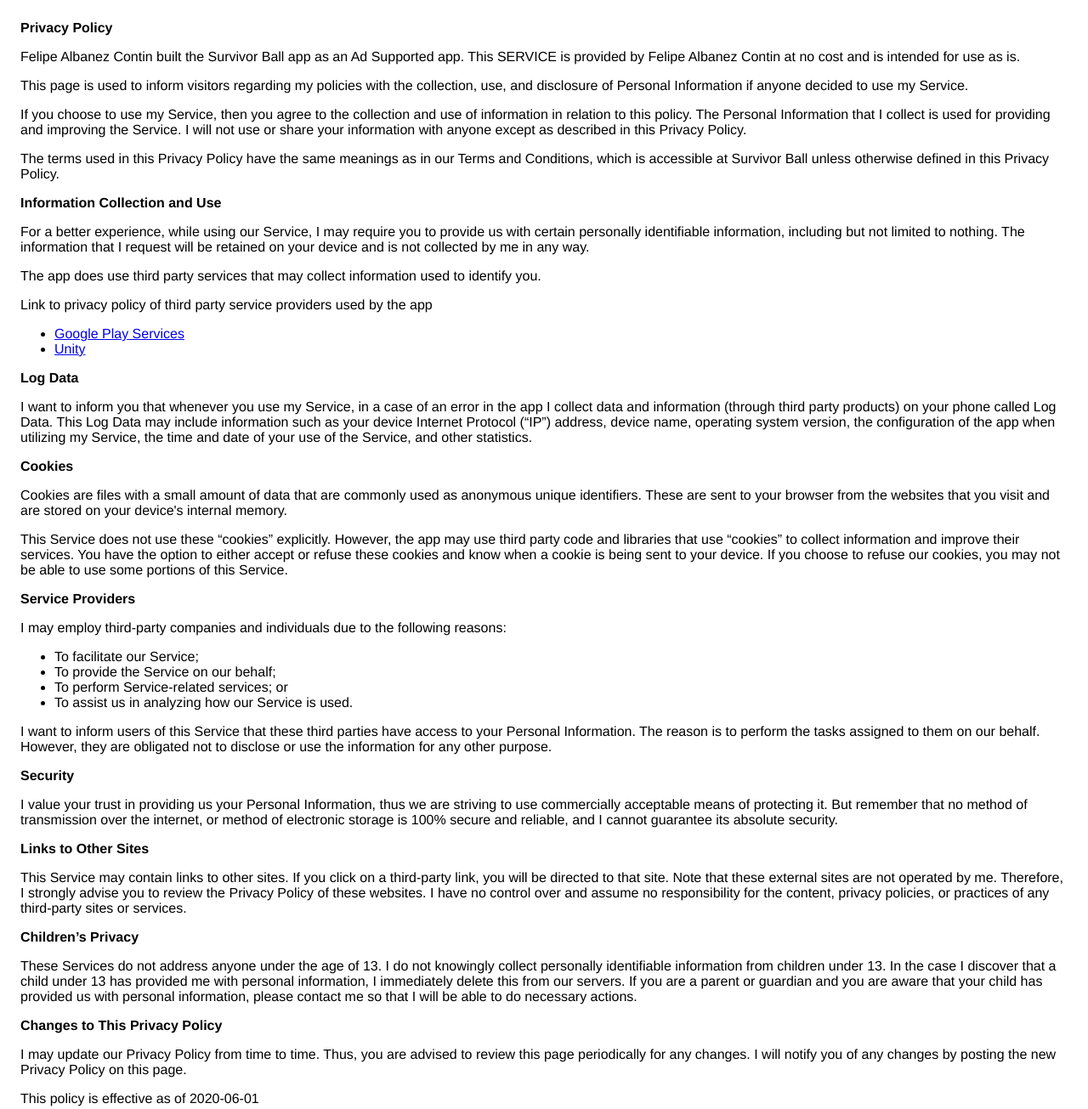
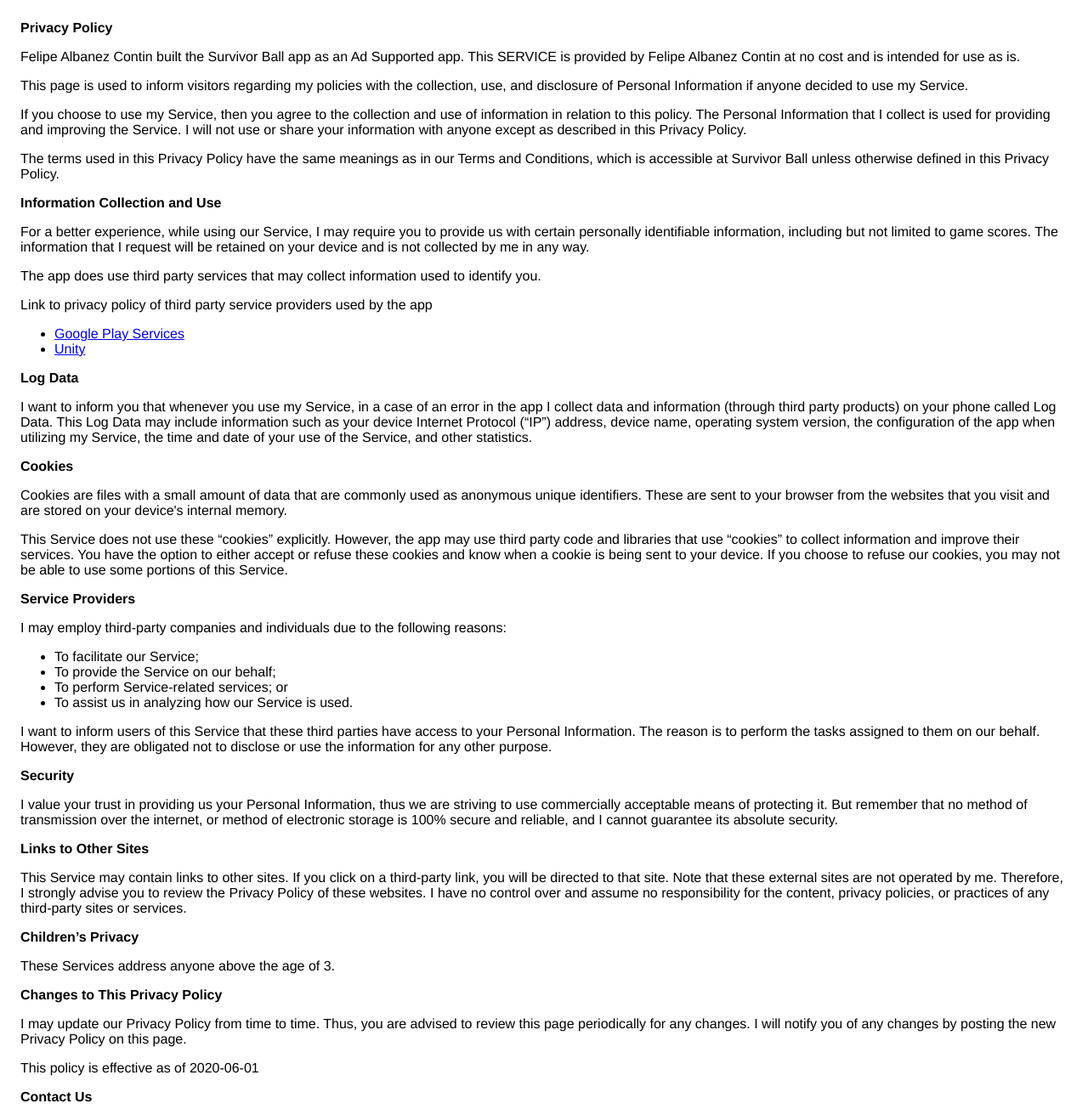
Before and after one commit to AlbanezFelipe/Survival-Ball-Terms-and-Policy, a plain HTML site: page privacy-policy.html in a window 1280 px wide. Shown: the top 1305 px of the page at 85% size. Drawn offline with Linux system fonts and the light colour scheme.

Commit message:
Add files via upload

```diff
--- a/privacy-policy.html
+++ b/privacy-policy.html
@@ -29,7 +29,7 @@
                 </p> <p><strong>Information Collection and Use</strong></p> <p>
                   For a better experience, while using our Service, I
                   may require you to provide us with certain personally
-                  identifiable information, including but not limited to nothing. The information that
+                  identifiable information, including but not limited to game scores. The information that
                   I request will be retained on your device and is not collected by me in any way.
                 </p> <div><p>
                     The app does use third party services that may collect
@@ -86,15 +86,7 @@
                   privacy policies, or practices of any third-party sites or
                   services.
                 </p> <p><strong>Children’s Privacy</strong></p> <p>
-                  These Services do not address anyone under the age of 13.
-                  I do not knowingly collect personally
-                  identifiable information from children under 13. In the case
-                  I discover that a child under 13 has provided
-                  me with personal information, I immediately
-                  delete this from our servers. If you are a parent or guardian
-                  and you are aware that your child has provided us with
-                  personal information, please contact me so that
-                  I will be able to do necessary actions.
+                  These Services address anyone above the age of 3.
                 </p> <p><strong>Changes to This Privacy Policy</strong></p> <p>
                   I may update our Privacy Policy from
                   time to time. Thus, you are advised to review this page
```
